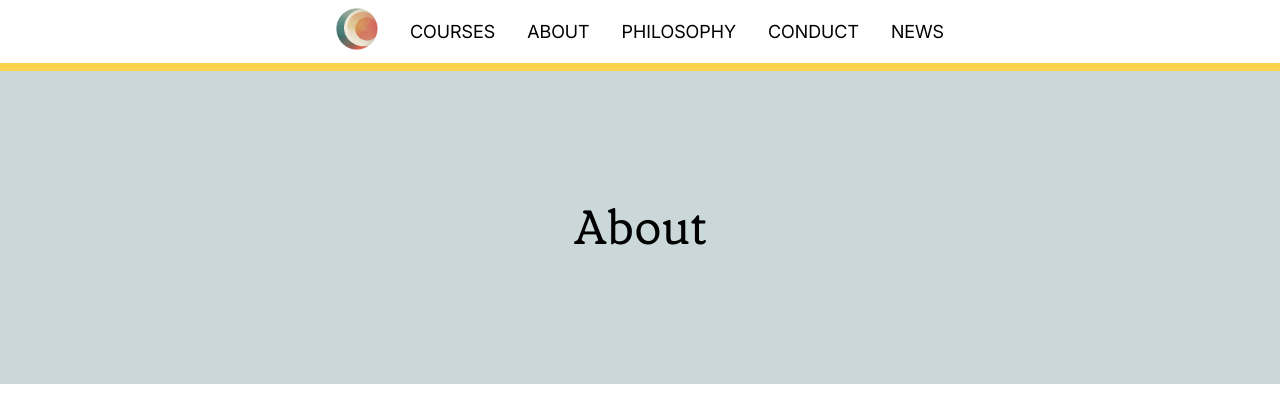
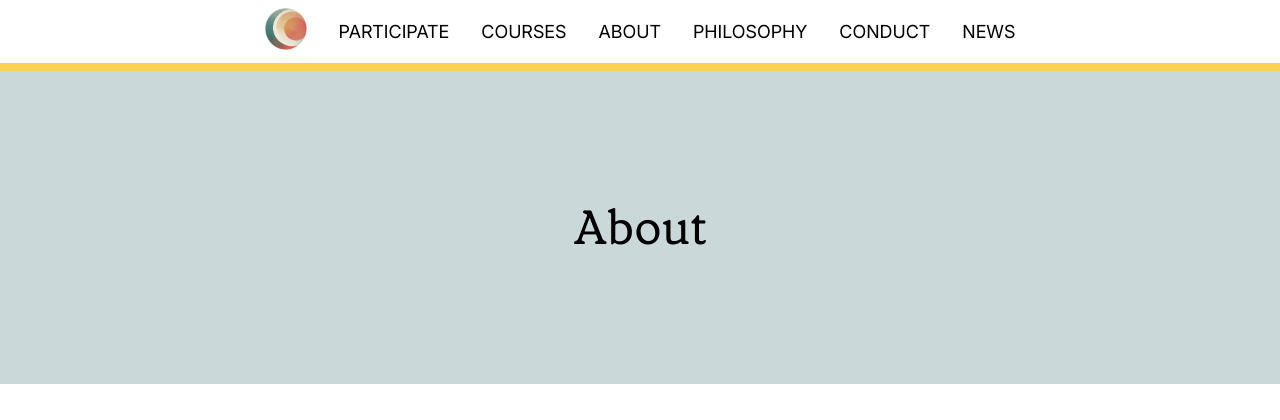
Before and after one commit to shoshincollege/shoshincollege.org, a Django app: template main/templates/main/about.html in a window 1280 px wide. Shown: the top 420 px of the page. Run offline with Django 5.2, Linux system fonts and the light colour scheme; the template is opened without the code that fills it, so the values that code supplies are empty; parts of the project's set-up code (start-up, migrations or seed data) failed here and were passed over.

Commit message:
Add participate page on layout

```diff
--- a/main/templates/main/layout.html
+++ b/main/templates/main/layout.html
@@ -18,6 +18,7 @@
             <a href="{% url 'index' %}" class="nav-logo">
                 <img src="{% static '/img/logo.png' %}" alt="logo" width="42px" height="42px">
             </a>
+            <a href="{% url 'participate' %}">Participate</a>
             <a href="{% url 'courses' %}">Courses</a>
             <a href="{% url 'about' %}">About</a>
             <a href="{% url 'philosophy' %}">Philosophy</a>
```
